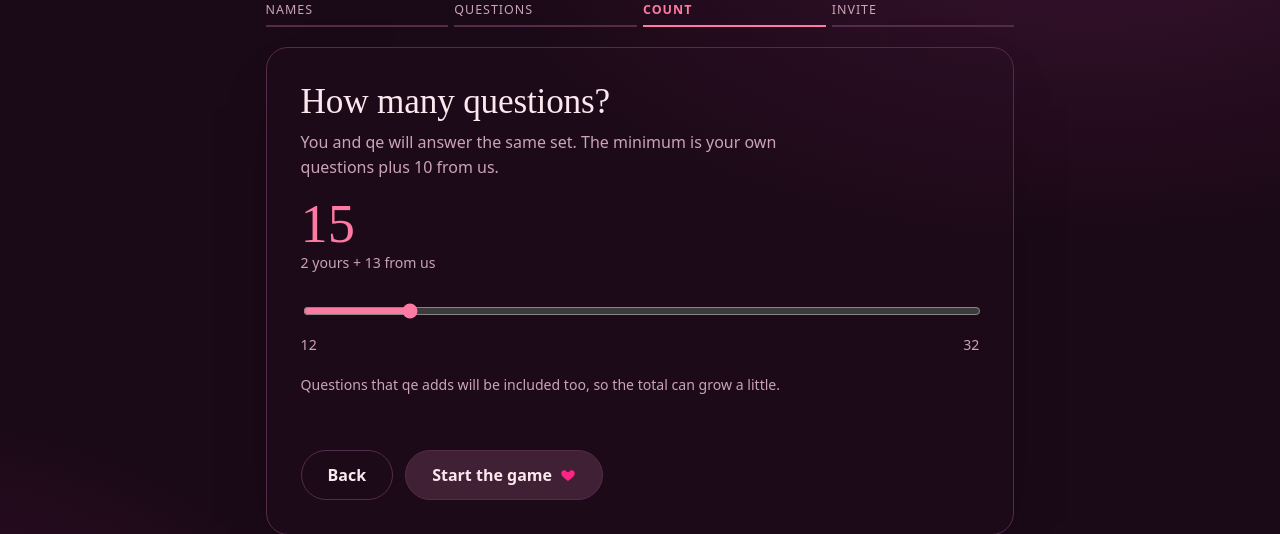
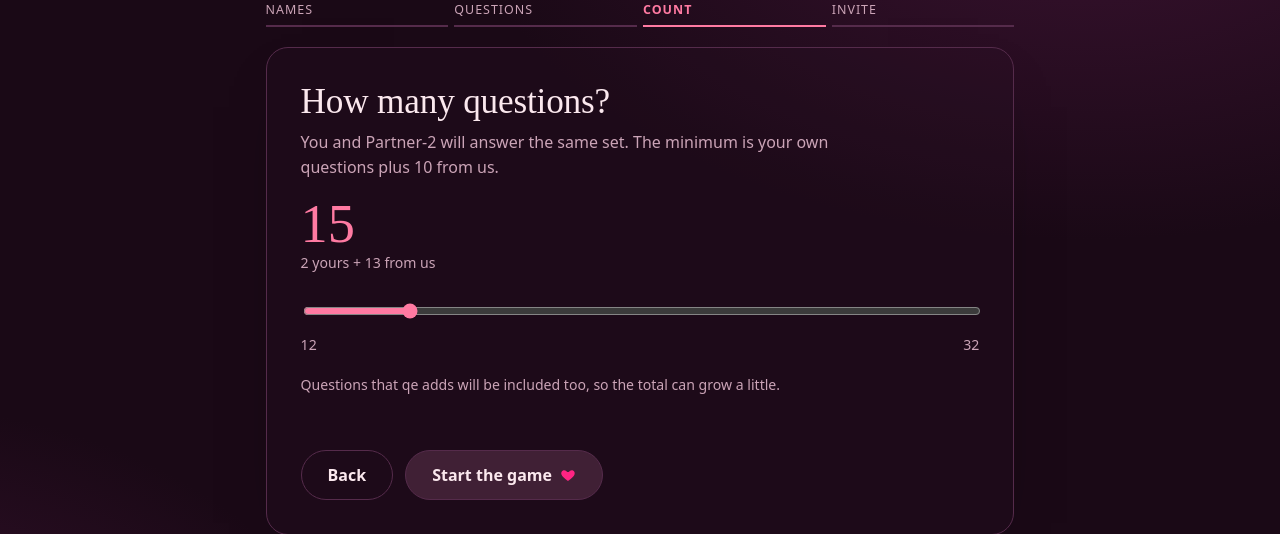
Before and after one commit to Prohor722/compatabilityTest, a Laravel app: page /step-3 in a window 1280 px wide. Shown: the part 60-594 px from the top of the page. Run offline with Laravel 12, Linux system fonts and the light colour scheme.

Commit message:
user1 step3 dynamic data addede

```diff
--- a/resources/views/game/user1/step_3.blade.php
+++ b/resources/views/game/user1/step_3.blade.php
@@ -5,7 +5,7 @@
     <div class="panel add-ques-section">
         <div>
             <h2>How many questions?</h2>
-            <p class="sub">You and qe will answer the same set. The minimum is your own questions plus 10 from us.</p>
+            <p class="sub">You and {{ $partner2 }} will answer the same set. The minimum is your own questions plus 10 from us.</p>
         </div>
         <div>
             <div class="bigcount" id="tot">15</div>
--- a/routes/web.php
+++ b/routes/web.php
@@ -23,12 +23,15 @@ Route::get('/step-2', function () {
         'Do you prefer money over love?',
     ];
     $partner2 = 'Partner-2';
+
     return view('game.user1.step_2', compact('id', 'questions', 'partner2'));
 })->name('game.step_2');
 
 Route::get('/step-3', function () {
     $id = 3;
-    return view('game.user1.step_3', compact('id'));
+    $partner2 = 'Partner-2';
+
+    return view('game.user1.step_3', compact('id', 'partner2'));
 })->name('game.step_3');
 
 Route::get('/step-4', function () {
```
